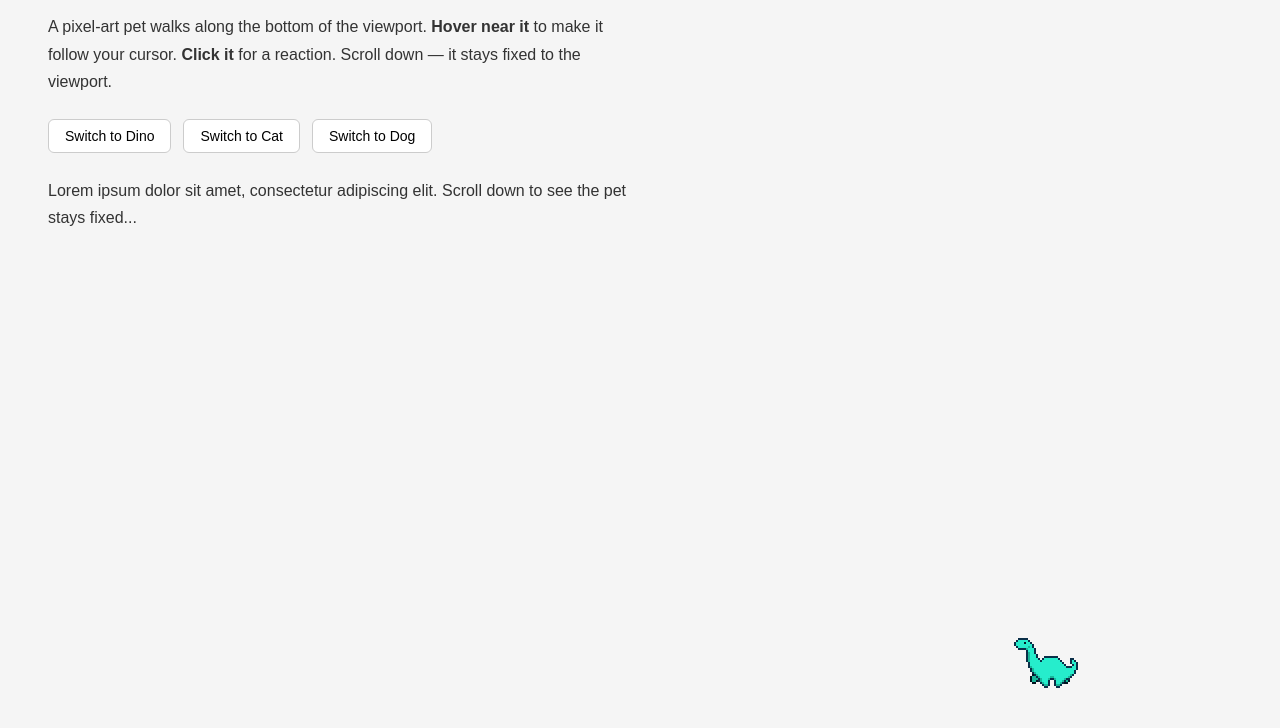
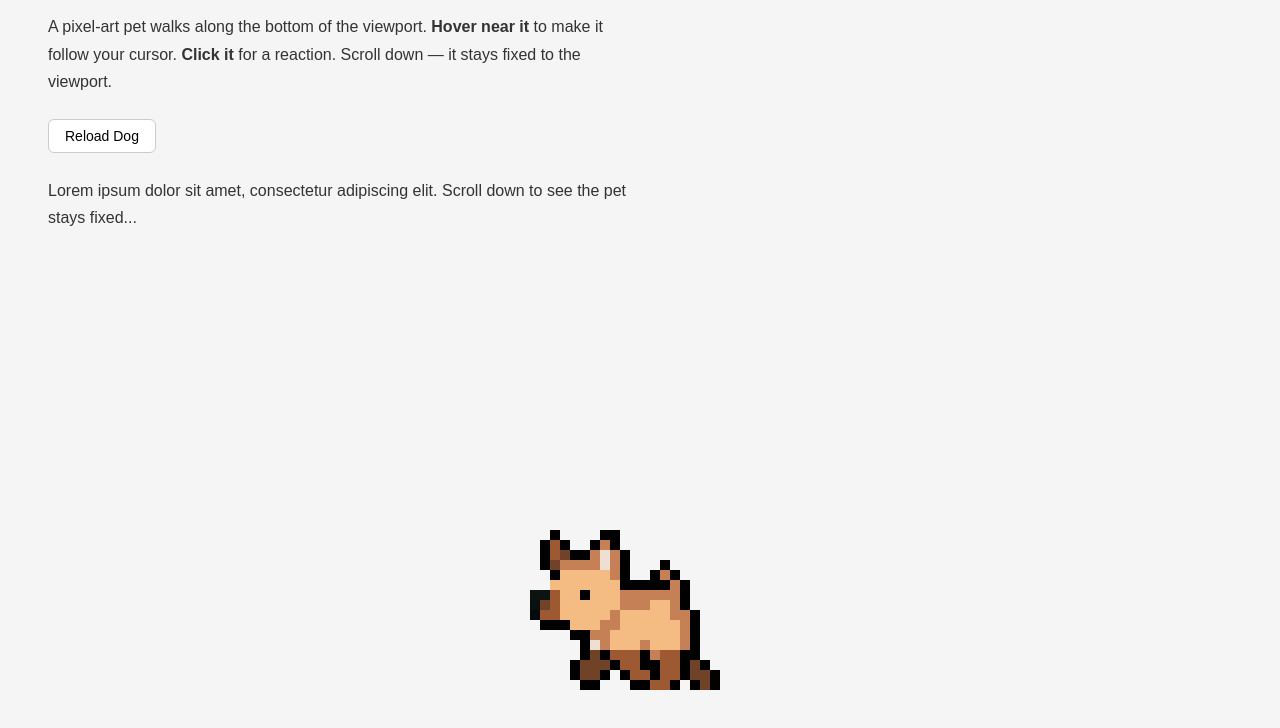
Before and after one commit to changquan/site-pet, a website: page demo/index.html in a window 1280 px wide. Shown: the part 110-838 px from the top of the page. Drawn offline with Linux system fonts and the light colour scheme.

Commit message:
feat: dog-only — remove cat and dino pets and sprites

```diff
--- a/demo/index.html
+++ b/demo/index.html
@@ -34,9 +34,7 @@
   </p>
 
   <div class="controls">
-    <button onclick="switchPet('dino')">Switch to Dino</button>
-    <button onclick="switchPet('cat')">Switch to Cat</button>
-    <button onclick="switchPet('dog')">Switch to Dog</button>
+    <button onclick="switchPet('dog')">Reload Dog</button>
   </div>
 
   <p>Lorem ipsum dolor sit amet, consectetur adipiscing elit. Scroll down to see the pet stays fixed...</p>
@@ -55,7 +53,7 @@
 
   <script>
     window.SitePetConfig = {
-      pet: 'dino',
+      pet: 'dog',
       scale: 2,
       speed: 3,
       floor: 0,
--- a/site-pet.js
+++ b/site-pet.js
@@ -75,8 +75,8 @@
   });
 
   // src/config.js
-  var VALID_PETS = ["cat", "dog", "dino"];
-  var DEFAULTS = { pet: "dino", scale: 2, speed: 3, floor: 0 };
+  var VALID_PETS = ["dog"];
+  var DEFAULTS = { pet: "dog", scale: 2, speed: 3, floor: 0 };
   function parseConfig(raw = {}) {
     const pet = VALID_PETS.includes(raw.pet) ? raw.pet : DEFAULTS.pet;
     const scale = typeof raw.scale === "number" && raw.scale > 0 ? raw.scale : DEFAULTS.scale;
--- a/src/config.js
+++ b/src/config.js
@@ -1,5 +1,5 @@
-const VALID_PETS = ['cat', 'dog', 'dino'];
-const DEFAULTS = { pet: 'dino', scale: 2, speed: 3, floor: 0 };
+const VALID_PETS = ['dog'];
+const DEFAULTS = { pet: 'dog', scale: 2, speed: 3, floor: 0 };
 
 export function parseConfig(raw = {}) {
   const pet = VALID_PETS.includes(raw.pet) ? raw.pet : DEFAULTS.pet;
```
Also changed, not shown: tests/config.test.js (+6 -14 lines), sprites/cat/click.gif (deleted), sprites/cat/idle.gif (deleted), sprites/cat/sit.gif (deleted), sprites/cat/walk.gif (deleted), sprites/dino/click.gif (deleted), sprites/dino/idle.gif (deleted), sprites/dino/sit.gif (deleted), sprites/dino/walk.gif (deleted).
